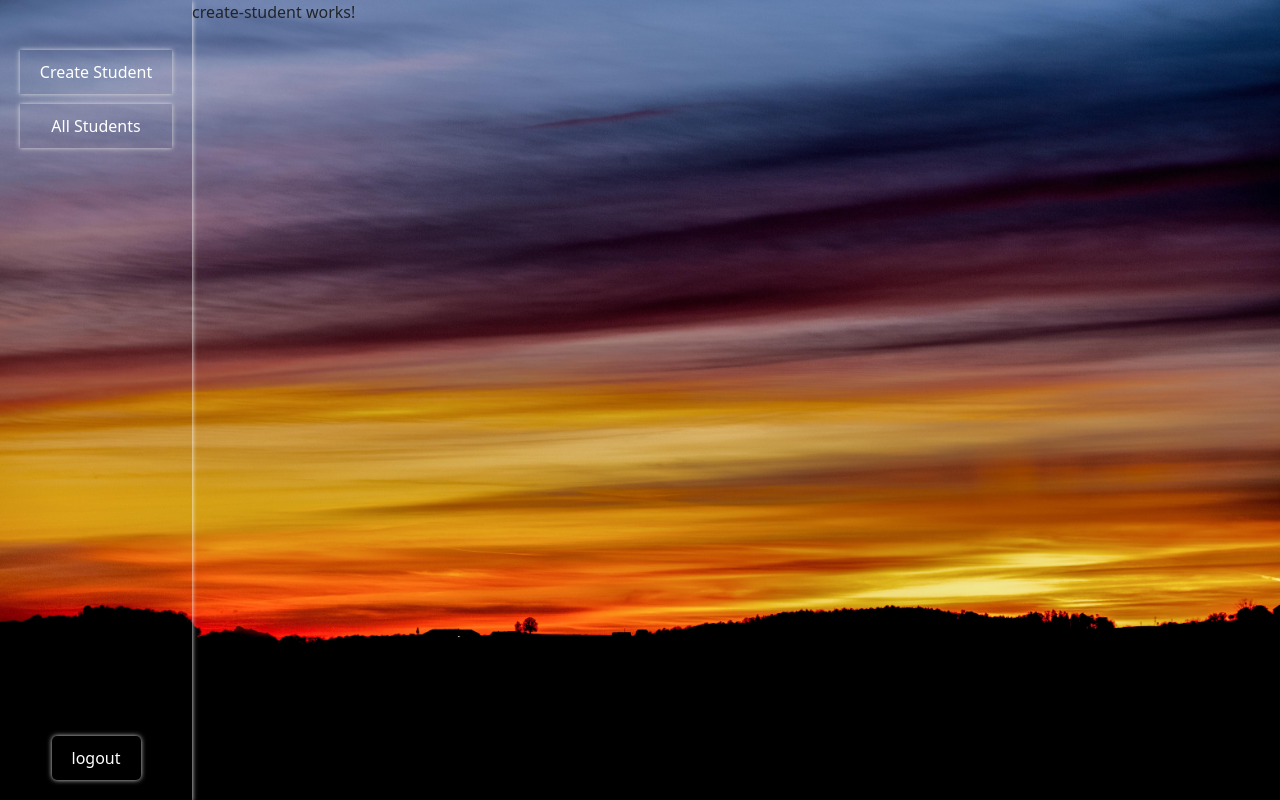
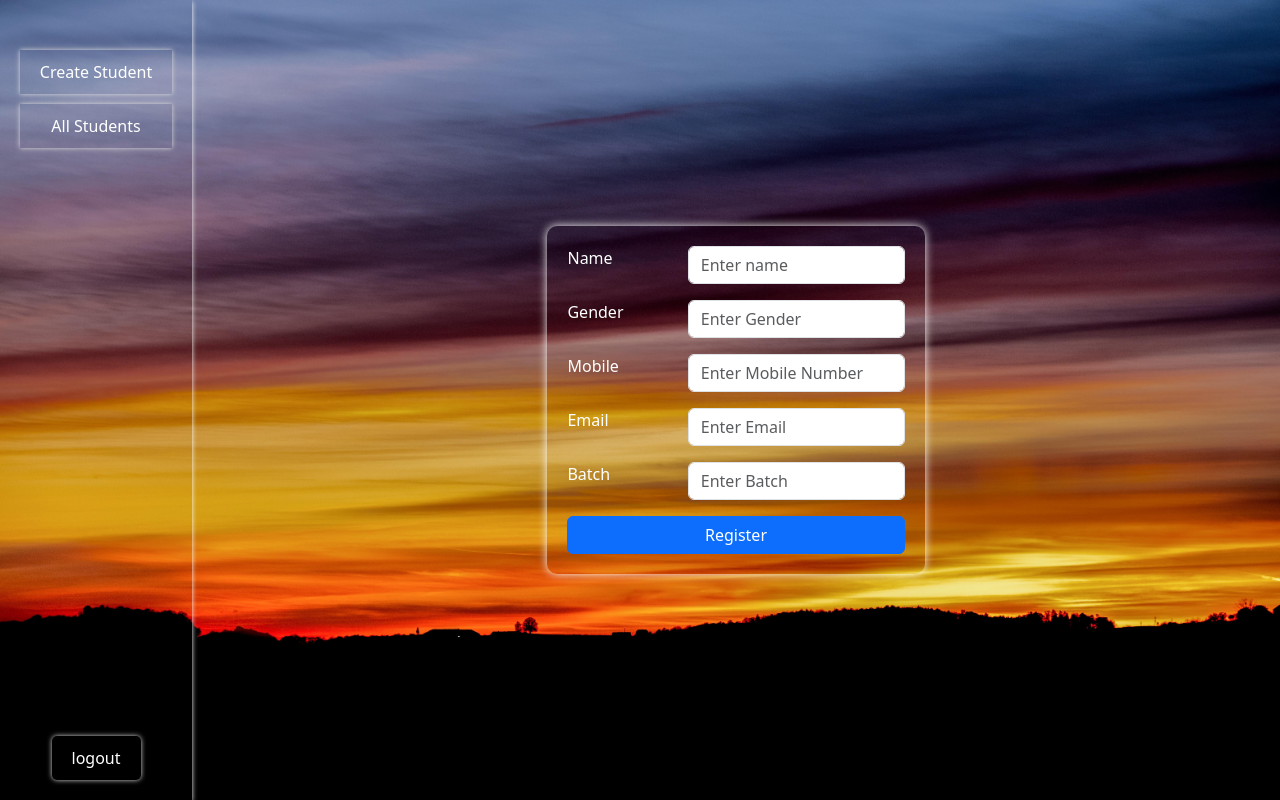
Before and after one commit to vishaldeep9/ims, an Angular app: page /dashboard/create-student in a window 1280 px wide. Built offline with nearby package versions, Linux system fonts and the light colour scheme; sample sign-in values are in the browser's storage.

Commit message:
form implemented with personal details

```diff
--- a/src/app/components/create-student/create-student.component.html
+++ b/src/app/components/create-student/create-student.component.html
@@ -1 +1,53 @@
-<p>create-student works!</p>
+<div class="outer display-flex">
+    <div class="parent" >
+        <form [formGroup]="studentForm">
+        <div class="row form-group">
+            <div class="col-sm-4">
+                <label for="name">Name</label>
+            </div>
+            <div class="col-sm-8">
+                <input type="text" id="name" class="form-control" placeholder="Enter name" name="name"formControlName="name">
+            </div>
+        </div>
+
+        <div class="row form-group">
+            <div class="col-sm-4">
+                <label for="name">Gender</label>
+            </div>
+            <div class="col-sm-8">
+                <input type="text" id="name" class="form-control" placeholder="Enter Gender" name="name"formControlName="gender">
+            </div>
+        </div>
+
+        <div class="row form-group">
+            <div class="col-sm-4">
+                <label for="name">Mobile</label>
+            </div>
+            <div class="col-sm-8">
+                <input type="text" id="name" class="form-control" placeholder="Enter Mobile Number" name="name"formControlName="mobile">
+            </div>
+        </div>
+
+        <div class="row form-group">
+            <div class="col-sm-4">
+                <label for="name">Email</label>
+            </div>
+            <div class="col-sm-8">
+                <input type="text" id="name" class="form-control" placeholder="Enter Email" name="name"formControlName="email">
+            </div>
+        </div>
+
+        <div class="row form-group">
+            <div class="col-sm-4">
+                <label for="name">Batch</label>
+            </div>
+            <div class="col-sm-8">
+                <input type="text" id="name" class="form-control" placeholder="Enter Batch" name="name"formControlName="batch">
+            </div>
+        </div>
+        <div class="button display-flex ">
+            <button type="submit" class="btn btn-primary" (click)="register()">Register</button>
+        </div>
+    </form>
+    </div>
+</div>
--- a/src/app/components/create-student/create-student.component.scss
+++ b/src/app/components/create-student/create-student.component.scss
@@ -0,0 +1,19 @@
+.outer{
+    width: 100%;
+    height: 100%;
+    background-color: transparent;
+}
+.parent{
+    box-shadow: 0 0 10px #fff;
+    padding: 20px;
+    border-radius: 10px;
+}
+.button{
+width: 100%;
+}
+.button button{
+    width: 100%;
+}
+label{
+    color: #fff;
+}
--- a/src/app/components/create-student/create-student.component.ts
+++ b/src/app/components/create-student/create-student.component.ts
@@ -1,10 +1,27 @@
-import { Component } from '@angular/core';
+import { Component, OnInit } from '@angular/core';
+import { FormControl, FormGroup } from '@angular/forms';
 
 @Component({
   selector: 'app-create-student',
   templateUrl: './create-student.component.html',
-  styleUrls: ['./create-student.component.scss']
+  styleUrls: ['./create-student.component.scss'],
 })
-export class CreateStudentComponent {
+export class CreateStudentComponent implements OnInit {
+  public studentForm!: FormGroup;
 
+  constructor() {}
+  ngOnInit(): void {
+    this.studentForm = new FormGroup({
+      name: new FormControl(''),
+      gender: new FormControl(''),
+      mobile: new FormControl(''),
+      email: new FormControl(''),
+      batch: new FormControl(''),
+    });
+  }
+
+  // -------Register Function----------------
+  register(){
+    console.log(this.studentForm.value);
+  }
 }
--- a/src/app/components/dashboard/dashboard.component.scss
+++ b/src/app/components/dashboard/dashboard.component.scss
@@ -67,4 +67,5 @@
   width: 85%;
   height: 100%;
   background-color: transparent;
+  // padding: 10px;
 }
--- a/src/app/components/login/login.component.html
+++ b/src/app/components/login/login.component.html
@@ -5,8 +5,8 @@
               <label for="email">Username:</label>
               <input type="email" class="form-control" placeholder="Enter username" id="email" formControlName="username">
               <!------ email validation---- -->
-              <div class="error-box" *ngIf="loginForm.get('userName')?.touched && loginForm.get('userName')?.invalid">
-                <p class="error" *ngIf="loginForm.get('userName')?.touched && loginForm.get('userName')?.errors?.['required']">username is required</p>
+              <div class="error-box" *ngIf="loginForm.get('username')?.touched && loginForm.get('username')?.invalid">
+                <p class="error" *ngIf="loginForm.get('username')?.touched && loginForm.get('username')?.errors?.['required']">username is required</p>
               </div>
             </div>
 
--- a/src/app/components/login/login.component.scss
+++ b/src/app/components/login/login.component.scss
@@ -1,13 +1,13 @@
-.parent{
+.parent {
   height: 100vh;
   width: 100vw;
-   background-image: url('/assets/picture/login-background.jpg');
+  background-image: url("/assets/picture/login-background.jpg");
   background-size: cover;
   background-position: center;
   background-repeat: no-repeat;
   padding-left: 35px;
 }
-.form{
+.form {
   background-color: transparent;
   height: 38%;
   width: 38%;
@@ -15,3 +15,10 @@
   box-shadow: 0 0 15px #ddd;
   color: #fff;
 }
+.form:hover{
+  transform: scale(1.005);
+}
+button{
+    margin-top: 16px;
+    width: 100px;
+}
--- a/src/styles.scss
+++ b/src/styles.scss
@@ -12,3 +12,10 @@ html,body{
     color: red;
     text-align: center;
 }
+.error-box{
+    position: absolute;
+    z-index: 5;
+    display: flex;
+    justify-content: end;
+    padding-left: 160px;
+}
```
Lines whose indentation alone changed are shown as unchanged.
